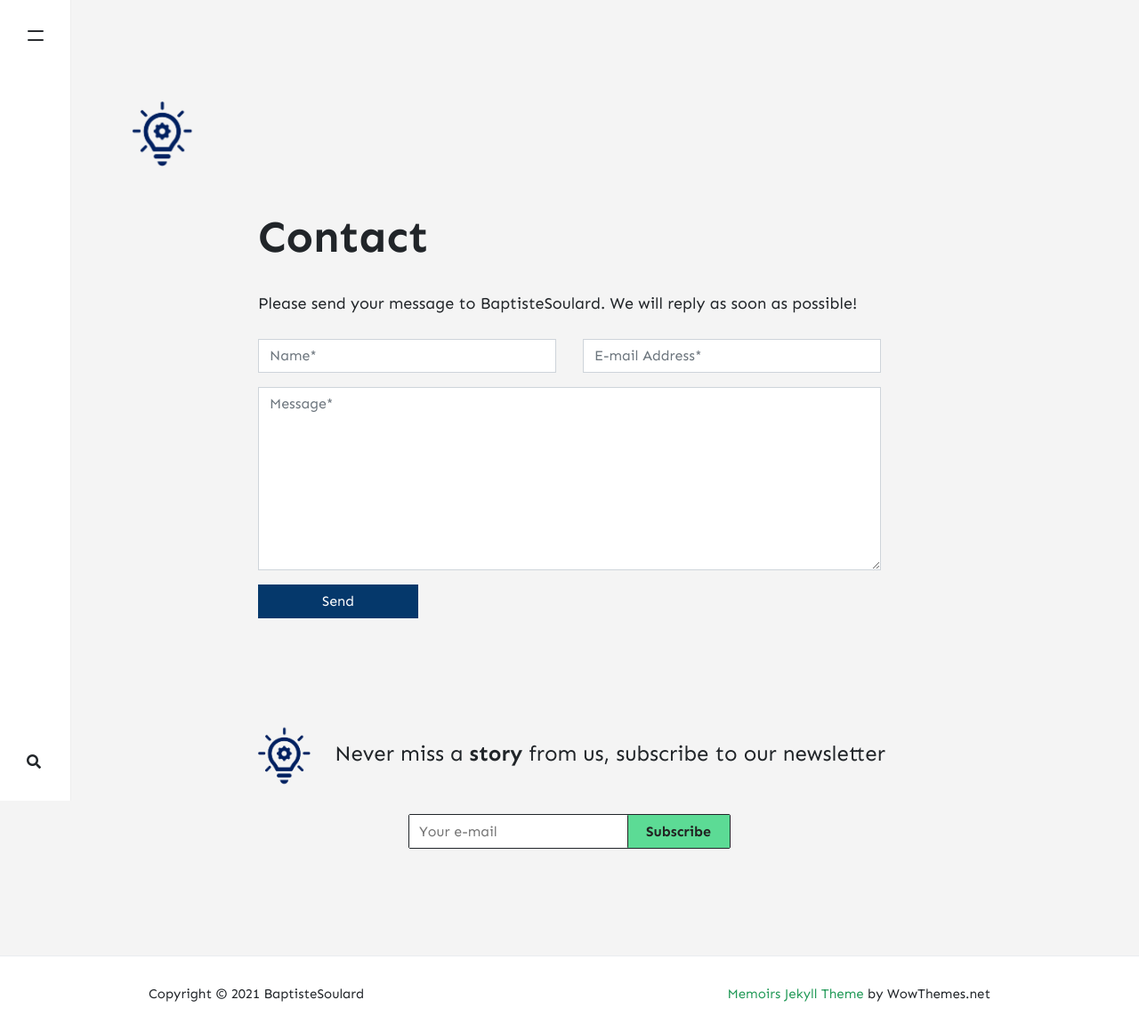
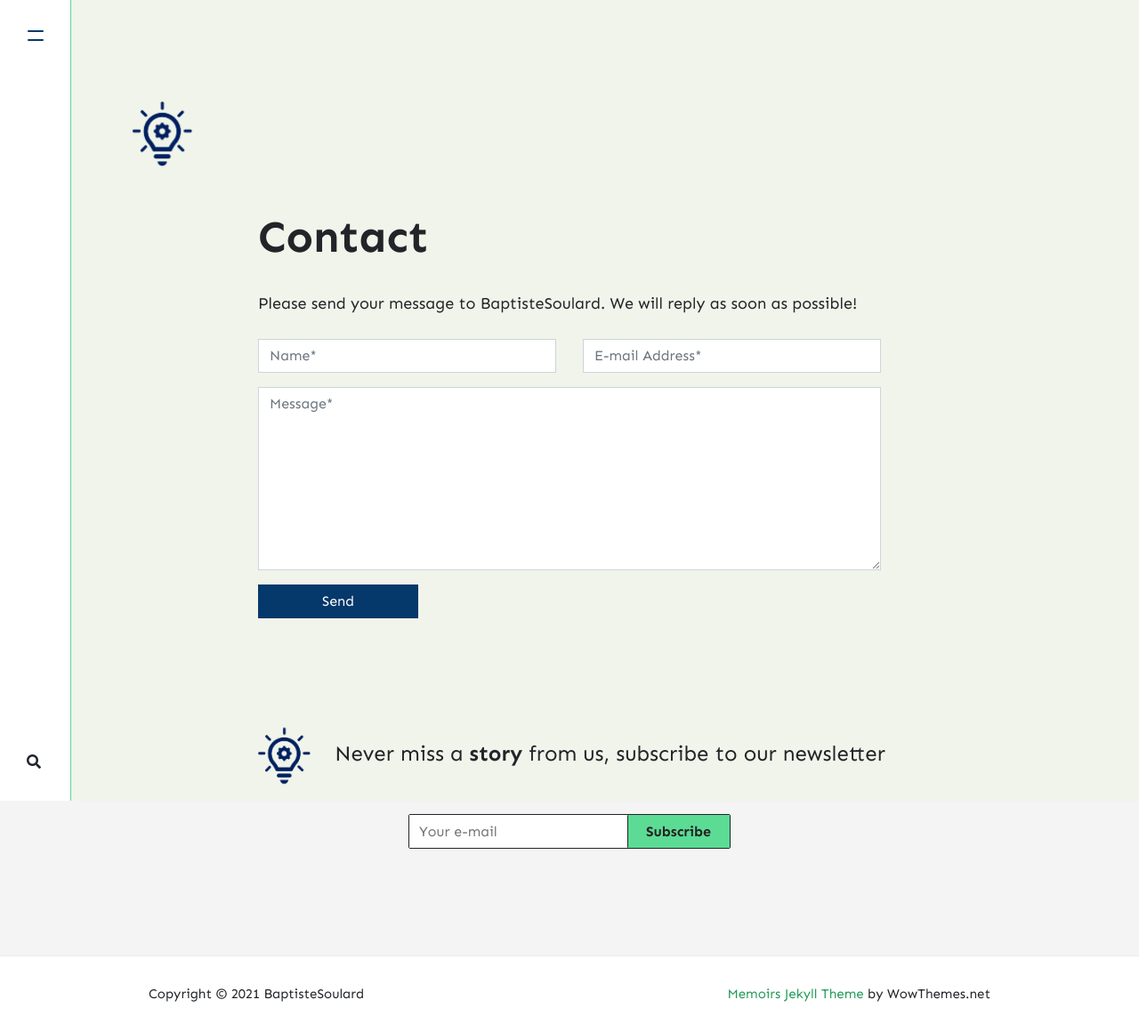
Before and after one commit to baptistesoulard/Portfolio, a Jekyll site: the page built from _pages/contact.md, in a window 1280 px wide. Shown: the whole page at 89% size. Built offline with Jekyll 4.4.1, drawn with Linux system fonts in a browser that asks for light colours; nearby versions of some CDN libraries; comment, search, counter and statistics services are not loaded.

Commit message:
update colors

```diff
--- a/assets/css/theme.scss
+++ b/assets/css/theme.scss
@@ -124,7 +124,7 @@ img, img:hover {
     top: 0px;
     width: 80px;
     height: 100%;
-    border-right: solid rgba(0, 0, 0, 0.07) 1px;
+    border-right: solid rgba(92, 219, 149, 1) 1px;
     z-index: 1022;
     background:#fff;
 }
@@ -150,7 +150,7 @@ img, img:hover {
             position: absolute;
             width: 18px;
             height: 2px;
-            background: #292C30;
+            background: #05386B;
             border-radius: 1px;
         }
         &:before {
@@ -178,12 +178,12 @@ img, img:hover {
     left: 0;
     height: 100%;
     width: 100%;
-    background: rgba(8, 11, 16, 0);
+    background: rgba(237, 245, 225, 0.5);
     z-index: -1;
     animation: animate2 .3s;
     &.active {
             z-index: 4;
-            background: rgba(8, 11, 16, 0.7);
+            background: rgba(237, 245, 225, 1);
             animation: animate .3s;
     }
 }
```
